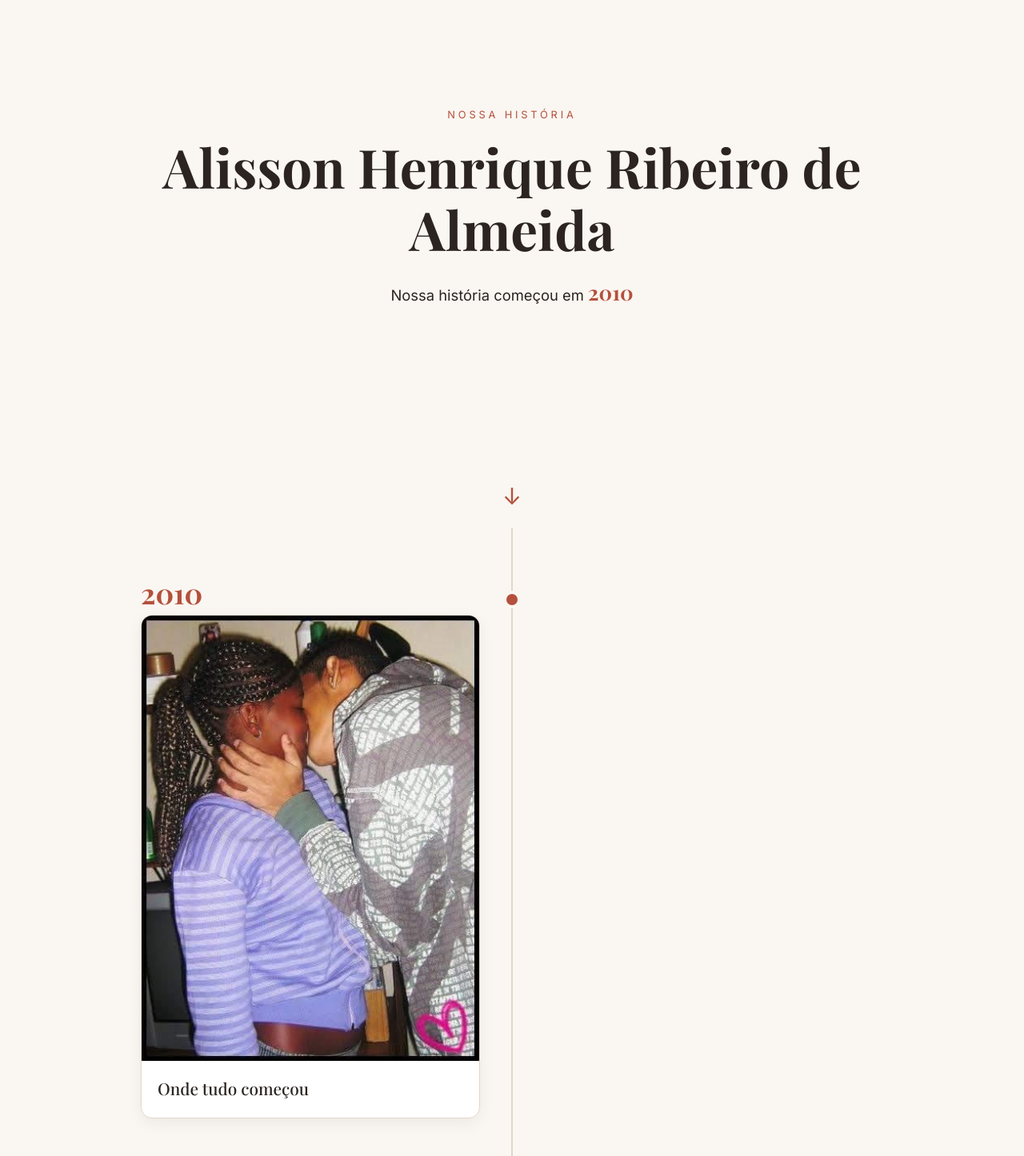
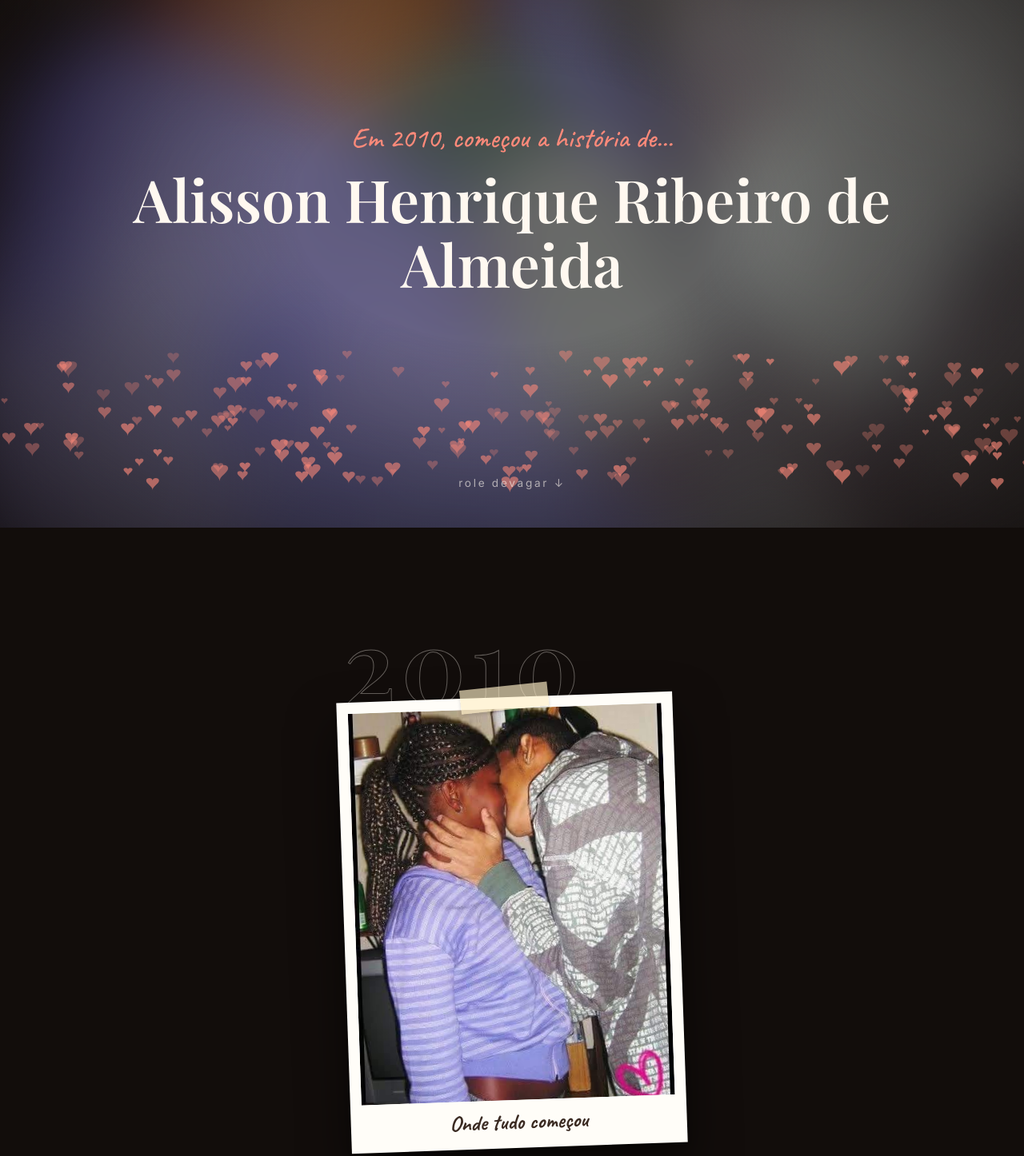
Before and after one commit to lucasdpr/ALISSON, a plain HTML site: page index.html in a window 1280 px wide. Shown: the part 140-1586 px from the top of the page at 80% size. Drawn offline with nearby package versions, Linux system fonts and the light colour scheme; animation ran at ten frames a second; a web font is replaced by a local one.

Commit message:
Nova versão cinematográfica: polaroids, fundo em crossfade, contador de ano e corações
Co-Authored-By: Claude Opus 5.5 <noreply@anthropic.com>
Claude-Session: https://claude.ai/code/session_014aBGtB3FhLQVdyW9ZgLCFM

```diff
--- a/app.js
+++ b/app.js
@@ -1,49 +1,115 @@
 const $ = (s) => document.querySelector(s);
-const el = (tag, cls, text) => { const e = document.createElement(tag); if (cls) e.className = cls; if (text) e.textContent = text; return e; };
+const el = (tag, cls, text) => { const e = document.createElement(tag); if (cls) e.className = cls; if (text != null) e.textContent = text; return e; };
+const calmo = matchMedia("(prefers-reduced-motion: reduce)").matches;
 
+// ---------- intro: texto de máquina de escrever ----------
+function digitar(alvo, texto, ms = 55) {
+  return new Promise((ok) => {
+    if (calmo) { alvo.textContent = texto; alvo.classList.add("fim-digitar"); return ok(); }
+    let i = 0; alvo.textContent = "";
+    const t = setInterval(() => { alvo.textContent = texto.slice(0, ++i); if (i >= texto.length) { clearInterval(t); alvo.classList.add("fim-digitar"); ok(); } }, ms);
+  });
+}
 $("#nome").textContent = PESSOA.nome;
+digitar($("#maquina"), "Em 2010, começou a história de…").then(() => $("#nome").classList.add("on"));
 
-// Aniversário: mostra data por extenso e idade/contagem (sem depender de fuso horário)
+// ---------- aniversário (opcional) ----------
 if (PESSOA.aniversario) {
   const [a, m, d] = PESSOA.aniversario.split("-").map(Number);
   const meses = ["janeiro","fevereiro","março","abril","maio","junho","julho","agosto","setembro","outubro","novembro","dezembro"];
-  const hoje = new Date();
-  let idade = hoje.getFullYear() - a;
-  const proximo = new Date(hoje.getFullYear(), m - 1, d);
-  if (proximo < new Date(hoje.getFullYear(), hoje.getMonth(), hoje.getDate())) { idade++; proximo.setFullYear(proximo.getFullYear() + 1); }
-  const dias = Math.round((proximo - new Date(hoje.getFullYear(), hoje.getMonth(), hoje.getDate())) / 864e5);
-  const extra = dias === 0 ? "🎉 Hoje é aniversário!" : `Faltam ${dias} dia${dias > 1 ? "s" : ""} para completar ${idade} anos`;
-  $("#aniv").textContent = `Nascido em ${d} de ${meses[m - 1]} de ${a} · ${extra}`;
+  const h = new Date(); const hoje = new Date(h.getFullYear(), h.getMonth(), h.getDate());
+  let idade = h.getFullYear() - a; const prox = new Date(h.getFullYear(), m - 1, d);
+  if (prox < hoje) { prox.setFullYear(prox.getFullYear() + 1); idade++; }
+  const dias = Math.round((prox - hoje) / 864e5);
+  $("#aniv").textContent = `${d} de ${meses[m - 1]} · ` + (dias === 0 ? "🎉 hoje é o grande dia!" : `faltam ${dias} dia${dias > 1 ? "s" : ""} para os ${idade} anos`);
   $("#aniv").hidden = false;
 }
 
-const linha = $("#linha");
-MOMENTOS.forEach((mo) => {
-  const item = el("section", "item");
-  if (mo.ano) item.append(el("div", "ano", mo.ano));
-  else item.classList.add("sem-ano");
-  const card = el("article", "card");
+// ---------- monta as cenas ----------
+const historia = $("#historia");
+let anoAtual = MOMENTOS.find((m) => m.ano)?.ano || 2010;
+MOMENTOS.forEach((mo, i) => {
+  if (mo.ano) anoAtual = mo.ano;
   const fotos = mo.fotos || (mo.foto ? [mo.foto] : []);
-  if (fotos.length) {
-    const g = el("div", fotos.length > 1 ? "galeria" : "");
-    fotos.forEach((f, i) => {
-      const img = el("img"); img.src = "fotos/" + f; img.alt = `${mo.titulo || "Foto"} — ${mo.ano} (${i + 1})`; img.loading = "lazy";
-      img.onclick = () => { const z = $("#zoom"); z.querySelector("img").src = img.src; z.showModal(); };
-      g.append(img);
-    });
-    card.append(g);
-  } else card.append(el("div", "vazio", "Foto em breve"));
-  const corpo = el("div", "corpo");
-  if (mo.data) corpo.append(el("p", "data", mo.data));
-  if (mo.titulo) corpo.append(el("h2", "", mo.titulo));
-  if (mo.texto) corpo.append(el("p", "", mo.texto));
-  if (corpo.children.length) card.append(corpo);
-  item.append(card);
-  linha.append(item);
+  const sec = el("section", "momento");
+  sec.dataset.ano = anoAtual;
+  sec.dataset.foto = fotos[0] ? "fotos/" + fotos[0] : "";
+  const giro = (i % 2 ? 1 : -1) * (2 + (i * 7) % 4);       // rotação "aleatória" mas estável
+  sec.style.setProperty("--r", giro + "deg");
+  sec.style.setProperty("--r0", (giro * -4) + "deg");
+  sec.style.setProperty("--fita", (i % 3 - 1) * 4 + "deg");
+
+  const wrap = el("div");
+  if (mo.ano) wrap.append(el("div", "marco", mo.ano));
+  const pol = el("figure", "polaroid"); pol.style.margin = "0 auto";
+  const f = el("div", "foto");
+  if (fotos[0]) {
+    const img = el("img"); img.src = "fotos/" + fotos[0]; img.alt = mo.titulo || `Momento ${i + 1}`; img.loading = i < 2 ? "eager" : "lazy";
+    img.onclick = () => { const z = $("#zoom"); z.querySelector("img").src = img.src; z.showModal(); };
+    f.append(img);
+  }
+  pol.append(f);
+  const leg = el("figcaption", "legenda", mo.titulo || "");
+  if (mo.data) leg.append(el("small", "", mo.data));
+  pol.append(leg);
+  wrap.append(pol);
+  if (mo.texto) wrap.append(el("p", "texto", mo.texto));
+  sec.append(wrap);
+  historia.append(sec);
 });
 
-const io = new IntersectionObserver((es) => es.forEach((e) => e.isIntersecting && (e.target.classList.add("vis"), io.unobserve(e.target))), { threshold: .25, rootMargin: "0px 0px -10% 0px" });
-document.querySelectorAll(".item").forEach((i) => io.observe(i));
+// ---------- fundo em crossfade + contador de ano ----------
+const bgs = [...document.querySelectorAll(".bg")]; let qual = 0, fotoFundo = "";
+function trocarFundo(src) {
+  if (!src || src === fotoFundo) return; fotoFundo = src;
+  qual ^= 1; bgs[qual].style.backgroundImage = `url("${src}")`;
+  bgs[qual].classList.add("on"); bgs[qual ^ 1].classList.remove("on");
+}
+const anoEl = $("#ano");
+function mostrarAno(a) {
+  if (anoEl.textContent == a) return;
+  anoEl.textContent = a; anoEl.classList.remove("vira"); void anoEl.offsetWidth; anoEl.classList.add("vira");
+}
+const io = new IntersectionObserver((es) => es.forEach((e) => {
+  if (!e.isIntersecting) return;
+  e.target.classList.add("vis");
+  trocarFundo(e.target.dataset.foto); mostrarAno(e.target.dataset.ano);
+  explodir();
+}), { threshold: .45 });
+document.querySelectorAll(".momento").forEach((s) => io.observe(s));
 
-const z = $("#zoom");
-z.addEventListener("click", () => z.close());
+addEventListener("scroll", () => {
+  const max = document.documentElement.scrollHeight - innerHeight;
+  $(".progresso span").style.width = (scrollY / max * 100) + "%";
+  $(".contador").classList.toggle("on", scrollY > innerHeight * .6 && scrollY < max - innerHeight * .5);
+}, { passive: true });
+
+// ---------- corações flutuando ----------
+const cv = $("#coracoes"), cx = cv.getContext("2d"); let parts = [];
+function tam() { cv.width = innerWidth * devicePixelRatio; cv.height = innerHeight * devicePixelRatio; cx.setTransform(devicePixelRatio, 0, 0, devicePixelRatio, 0, 0); }
+tam(); addEventListener("resize", tam);
+function coracao(x, y, s, a) {
+  cx.globalAlpha = a; cx.fillStyle = "#ff8a7a"; cx.beginPath();
+  cx.moveTo(x, y + s / 4);
+  cx.bezierCurveTo(x, y, x - s / 2, y, x - s / 2, y + s / 4); cx.bezierCurveTo(x - s / 2, y + s / 2, x, y + s * .7, x, y + s);
+  cx.bezierCurveTo(x, y + s * .7, x + s / 2, y + s / 2, x + s / 2, y + s / 4); cx.bezierCurveTo(x + s / 2, y, x, y, x, y + s / 4);
+  cx.fill();
+}
+function explodir(n = 10) {
+  if (calmo) return;
+  for (let i = 0; i < n; i++) parts.push({ x: Math.random() * innerWidth, y: innerHeight + 20, vy: 1 + Math.random() * 2, vx: (Math.random() - .5) * .8, s: 8 + Math.random() * 14, a: .25 + Math.random() * .4, w: Math.random() * 6 });
+}
+(function loop(t) {
+  cx.clearRect(0, 0, innerWidth, innerHeight);
+  parts = parts.filter((p) => p.y > -40);
+  parts.forEach((p) => { p.y -= p.vy; p.x += p.vx + Math.sin(t / 600 + p.w) * .4; coracao(p.x, p.y, p.s, p.a); });
+  requestAnimationFrame(loop);
+})(0);
+if (!calmo) setInterval(() => parts.length < 25 && explodir(1), 900);
+
+// ---------- fim ----------
+const fimObs = new IntersectionObserver((es) => es.forEach((e) => e.isIntersecting && explodir(40)), { threshold: .6 });
+fimObs.observe($(".fim"));
+$("#replay").onclick = () => scrollTo({ top: 0, behavior: calmo ? "auto" : "smooth" });
+
+const z = $("#zoom"); z.addEventListener("click", () => z.close());
--- a/estilo.css
+++ b/estilo.css
@@ -1,59 +1,62 @@
-:root{
-  --bg:#faf6f1; --ink:#2b2420; --mute:#7a6f66; --accent:#b4503c; --card:#fff; --line:#e3d7ca;
-}
-@media (prefers-color-scheme:dark){
-  :root{--bg:#1a1613; --ink:#f3ebe3; --mute:#a89c91; --accent:#e08a74; --card:#262019; --line:#3a3128}
-}
+:root{--ink:#fff8f0;--accent:#ff8a7a;--papel:#fffdf8}
 *{box-sizing:border-box}
 html{scroll-behavior:smooth}
-body{margin:0;background:var(--bg);color:var(--ink);font:400 1rem/1.6 Inter,system-ui,sans-serif}
-.hero{min-height:100svh;display:flex;flex-direction:column;align-items:center;justify-content:center;text-align:center;padding:2rem 1rem;position:relative}
-.eyebrow{letter-spacing:.3em;text-transform:uppercase;font-size:.8rem;color:var(--accent);margin:0 0 1rem}
-h1{font:700 clamp(2rem,6vw,4.2rem)/1.15 "Playfair Display",serif;margin:0;max-width:14em}
-.desde{font-size:1.15rem;margin:1.25rem 0 0}.desde strong{color:var(--accent);font-family:"Playfair Display",serif;font-size:1.4em}
-.aniv{color:var(--mute);margin-top:1.25rem;font-size:1.05rem}
-.seta{position:absolute;bottom:1.5rem;font-size:1.8rem;color:var(--accent);text-decoration:none;animation:pula 2s infinite}
-@keyframes pula{50%{transform:translateY(8px)}}
+body{margin:0;background:#120d0b;color:var(--ink);font:400 1rem/1.6 Inter,system-ui,sans-serif;overflow-x:hidden}
 
-.linha{position:relative;max-width:960px;margin:0 auto;padding:4rem 1rem 6rem}
-.linha::before{content:"";position:absolute;left:50%;top:0;bottom:0;width:2px;background:var(--line);transform:translateX(-50%)}
-.item{position:relative;width:50%;padding:0 2.5rem 3rem 0}
-.item:nth-child(even){margin-left:50%;padding:0 0 3rem 2.5rem}
-.item::after{content:"";position:absolute;top:1.2rem;right:-7px;width:14px;height:14px;border-radius:50%;background:var(--accent);box-shadow:0 0 0 4px var(--bg)}
-.item:nth-child(even)::after{right:auto;left:-7px}
-.ano{font:700 2.2rem "Playfair Display",serif;color:var(--accent);line-height:1}
-.card{background:var(--card);border:1px solid var(--line);border-radius:14px;overflow:hidden;margin-top:.6rem;box-shadow:0 6px 20px rgba(0,0,0,.06)}
-.card img{display:block;width:100%;height:auto;cursor:zoom-in}
-.vazio{aspect-ratio:4/3;display:grid;place-items:center;color:var(--mute);font-size:.9rem;background:repeating-linear-gradient(45deg,transparent 0 10px,var(--line) 10px 11px)}
-.corpo{padding:1rem 1.25rem 1.25rem}
-.data{font-size:.8rem;letter-spacing:.08em;text-transform:uppercase;color:var(--mute);margin:0}
-.corpo h2{font:500 1.3rem "Playfair Display",serif;margin:.2rem 0}
-.corpo p{margin:.4rem 0 0;color:var(--mute)}
+/* fundo cinematográfico */
+.fundo{position:fixed;inset:0;z-index:-2;overflow:hidden}
+.bg{position:absolute;inset:-60px;background:center/cover no-repeat;filter:blur(38px) saturate(1.3) brightness(.55);opacity:0;transform:scale(1.1);transition:opacity 1.4s ease,transform 8s linear}
+.bg.on{opacity:1;transform:scale(1.25)}
+.veu{position:absolute;inset:0;background:radial-gradient(ellipse at center,transparent 30%,rgba(10,6,5,.75))}
+#coracoes{position:fixed;inset:0;z-index:-1;pointer-events:none}
 
-/* Transição entre fotos: o cartão entra pelo lado da linha, a foto sai do desfoque com zoom suave */
-.item{opacity:0;transform:translateX(-60px) rotate(-2deg);transition:opacity .9s ease,transform .9s cubic-bezier(.2,.8,.2,1)}
-.item:nth-child(even){transform:translateX(60px) rotate(2deg)}
-.item .card img{transform:scale(1.15);filter:blur(10px) saturate(.4);transition:transform 1.4s cubic-bezier(.2,.8,.2,1),filter 1.2s ease}
-.item::after{transform:scale(0);transition:transform .5s .3s cubic-bezier(.3,1.6,.5,1)}
-.item.vis,.item:nth-child(even).vis{opacity:1;transform:none}
-.item.vis .card img{transform:none;filter:none}
-.item.vis::after{transform:scale(1)}
-.sem-ano::after{width:10px;height:10px;right:-5px;opacity:.6}
-.sem-ano:nth-child(even)::after{left:-5px}
-@media (prefers-reduced-motion:reduce){.item,.item:nth-child(even),.item .card img,.item::after{opacity:1;transform:none;filter:none;transition:none}.seta{animation:none}html{scroll-behavior:auto}}
+.progresso{position:fixed;top:0;left:0;right:0;height:3px;z-index:10}
+.progresso span{display:block;height:100%;width:0;background:linear-gradient(90deg,#ff8a7a,#ffd27a)}
 
-@media (max-width:700px){
-  .item:nth-child(even){transform:translateX(-60px) rotate(-2deg)}
-  .sem-ano::after,.sem-ano:nth-child(even)::after{left:7px}
-  .linha::before{left:12px}
-  .item,.item:nth-child(even){width:100%;margin-left:0;padding:0 0 2.5rem 2.2rem}
-  .item::after,.item:nth-child(even)::after{left:5px;right:auto}
+.contador{position:fixed;right:clamp(12px,3vw,32px);bottom:clamp(12px,3vw,28px);z-index:10;text-align:right;opacity:0;transition:opacity .6s;pointer-events:none}
+.contador.on{opacity:1}
+.contador small{display:block;letter-spacing:.35em;text-transform:uppercase;font-size:.7rem;opacity:.7}
+.contador b{font:600 clamp(2.6rem,7vw,4.5rem)/1 "Playfair Display",serif;display:inline-block}
+.contador b.vira{animation:vira .6s ease}
+@keyframes vira{0%{transform:rotateX(0)}50%{transform:rotateX(90deg);opacity:.2}100%{transform:rotateX(0)}}
+
+.cena{min-height:100svh;display:flex;flex-direction:column;align-items:center;justify-content:center;text-align:center;padding:2rem 16px;position:relative}
+.maquina{font:500 clamp(1.4rem,4vw,2.2rem) Caveat,cursive;color:var(--accent);min-height:1.4em;margin:0}
+.maquina::after{content:"|";animation:pisca 1s steps(1) infinite;margin-left:2px}
+.maquina.fim-digitar::after{display:none}
+@keyframes pisca{50%{opacity:0}}
+h1{font:600 clamp(2.2rem,7vw,4.6rem)/1.1 "Playfair Display",serif;margin:.6rem 0 0;max-width:13em;opacity:0;transform:translateY(20px);transition:1.2s ease}
+h1.on{opacity:1;transform:none}
+.aniv{opacity:.8;margin-top:1rem}
+.role{position:absolute;bottom:2rem;font-size:.85rem;letter-spacing:.2em;opacity:.6;animation:flutua 2.4s ease-in-out infinite}
+@keyframes flutua{50%{transform:translateY(8px)}}
+
+/* cada momento = uma cena com uma polaroid */
+.momento{min-height:110svh;display:grid;place-items:center;padding:4rem 16px;perspective:1200px}
+.polaroid{background:var(--papel);padding:14px 14px 0;width:min(420px,86vw);box-shadow:0 30px 60px rgba(0,0,0,.55),0 4px 10px rgba(0,0,0,.3);position:relative;
+  opacity:0;transform:translateY(120px) rotate(var(--r0)) scale(.85);transition:opacity .8s ease,transform 1.2s cubic-bezier(.2,.9,.25,1.15)}
+.momento.vis .polaroid{opacity:1;transform:rotate(var(--r)) }
+.polaroid::before{content:"";position:absolute;top:-14px;left:50%;width:110px;height:30px;background:rgba(255,240,200,.65);transform:translateX(-50%) rotate(var(--fita));box-shadow:0 2px 4px rgba(0,0,0,.15)}
+.foto{overflow:hidden;background:#222;aspect-ratio:4/5}
+.foto img{width:100%;height:100%;object-fit:cover;display:block;cursor:zoom-in;filter:sepia(1) contrast(.8) brightness(1.4);transition:filter 2.2s ease .5s}
+.momento.vis .foto img{filter:none}
+.legenda{font:700 1.7rem/1.2 Caveat,cursive;color:#3a2a22;text-align:center;padding:.7rem .5rem 1rem;min-height:3.6rem}
+.legenda small{display:block;font:500 1.2rem Caveat,cursive;color:#7a6050}
+.texto{max-width:30em;margin:2.2rem auto 0;font:italic 500 clamp(1.05rem,2.4vw,1.3rem)/1.6 "Playfair Display",serif;opacity:0;transform:translateY(20px);transition:1s ease .6s;text-align:center}
+.momento.vis .texto{opacity:1;transform:none}
+.marco{font:600 clamp(3rem,12vw,8rem)/1 "Playfair Display",serif;color:transparent;-webkit-text-stroke:1px rgba(255,248,240,.35);margin-bottom:-1.2rem;letter-spacing:.05em}
+
+.fim button{margin-top:2rem;background:none;border:1px solid rgba(255,255,255,.4);color:var(--ink);padding:.7rem 1.4rem;border-radius:99px;font:inherit;cursor:pointer}
+.fim button:hover{background:rgba(255,255,255,.1)}
+
+dialog{border:0;background:transparent;padding:0;max-width:95vw;max-height:95vh}
+dialog::backdrop{background:rgba(0,0,0,.9)}
+dialog img{max-width:95vw;max-height:90vh;border-radius:6px}
+dialog button{position:absolute;top:-2.4rem;right:0;background:none;border:0;color:#fff;font-size:2rem;cursor:pointer}
+
+@media (prefers-reduced-motion:reduce){
+  *,*::before,*::after{animation:none!important;transition:none!important}
+  .polaroid,.texto,h1{opacity:1!important;transform:rotate(var(--r,0))!important}
+  .foto img{filter:none!important}
+  html{scroll-behavior:auto}
 }
-footer{text-align:center;color:var(--mute);padding:2rem;font-size:.9rem}
-dialog{border:0;background:transparent;padding:0;max-width:95vw;max-height:95vh}
-dialog::backdrop{background:rgba(0,0,0,.85)}
-dialog img{max-width:95vw;max-height:90vh;border-radius:8px}
-dialog button{position:absolute;top:-2.2rem;right:0;background:none;border:0;color:#fff;font-size:2rem;cursor:pointer}
-.galeria{display:grid;grid-template-columns:repeat(3,1fr);gap:3px}
-.galeria img{aspect-ratio:1;object-fit:cover;height:100%}
-.galeria img:first-child{grid-column:span 2;grid-row:span 2}
--- a/index.html
+++ b/index.html
@@ -3,28 +3,35 @@
 <head>
 <meta charset="utf-8">
 <meta name="viewport" content="width=device-width, initial-scale=1">
-<title>Alisson — Nossa Linha do Tempo</title>
-<meta name="description" content="A linha do tempo de Alisson Henrique Ribeiro de Almeida e sua esposa.">
+<title>Alisson — Nossa História</title>
+<meta name="description" content="A história de Alisson Henrique Ribeiro de Almeida, contada em fotos desde 2010.">
 <link rel="preconnect" href="https://fonts.googleapis.com">
 <link rel="preconnect" href="https://fonts.gstatic.com" crossorigin>
-<link href="https://fonts.googleapis.com/css2?family=Playfair+Display:wght@500;700&family=Inter:wght@400;500&display=swap" rel="stylesheet">
+<link href="https://fonts.googleapis.com/css2?family=Caveat:wght@500;700&family=Playfair+Display:ital,wght@0,600;1,500&family=Inter:wght@400;500&display=swap" rel="stylesheet">
 <link rel="stylesheet" href="estilo.css">
 </head>
 <body>
-<header class="hero">
-  <p class="eyebrow">Nossa história</p>
+<!-- fundo: a foto atual desfocada, trocando em crossfade -->
+<div class="fundo" aria-hidden="true"><div class="bg a"></div><div class="bg b"></div><div class="veu"></div></div>
+<canvas id="coracoes" aria-hidden="true"></canvas>
+<div class="progresso" aria-hidden="true"><span></span></div>
+<div class="contador" aria-live="polite"><small>ano</small><b id="ano">2010</b></div>
+
+<header class="cena intro">
+  <p class="maquina" id="maquina"></p>
   <h1 id="nome"></h1>
-  <p class="desde">Nossa história começou em <strong>2010</strong></p>
   <p class="aniv" id="aniv" hidden></p>
-  <a class="seta" href="#linha" aria-label="Ver linha do tempo">↓</a>
+  <p class="role">role devagar ↓</p>
 </header>
 
-<main id="linha" class="linha" aria-label="Linha do tempo"></main>
+<main id="historia"></main>
 
-<footer>Feito com amor ♥</footer>
+<section class="cena fim">
+  <p class="maquina">…e a história continua.</p>
+  <button id="replay">↺ ver de novo</button>
+</section>
 
 <dialog id="zoom"><img alt=""><button aria-label="Fechar">×</button></dialog>
-
 <script src="dados.js"></script>
 <script src="app.js"></script>
 </body>
```
